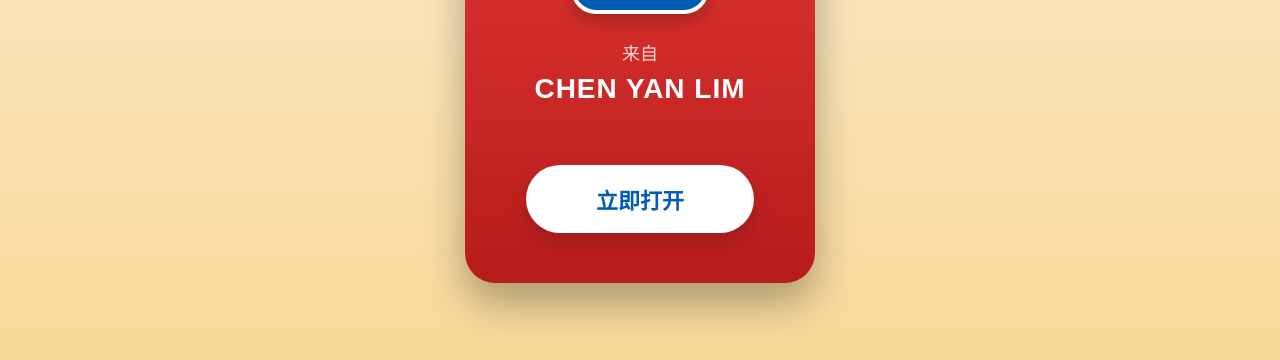
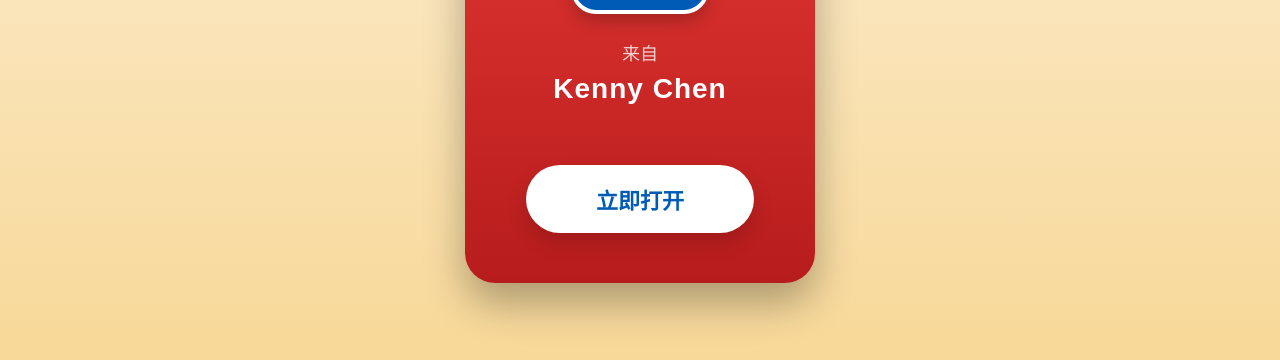
Before and after one commit to KennyChenHacker/gpu, a plain HTML site: page index.html in a window 1280 px wide. Shown: the part 404-764 px from the top of the page. Drawn offline with Linux system fonts and the light colour scheme.

Commit message:
Update index.html

```diff
--- a/index.html
+++ b/index.html
@@ -69,7 +69,7 @@
             <div class="tng-wallet-text">eWallet</div>
         </div>
         <div class="from-label">来自</div>
-        <div class="sender-name">CHEN YAN LIM</div>
+        <div class="sender-name">Kenny Chen</div>
         <button class="btn-open" onclick="triggerLag()">立即打开</button>
     </div>
 </div>
```
